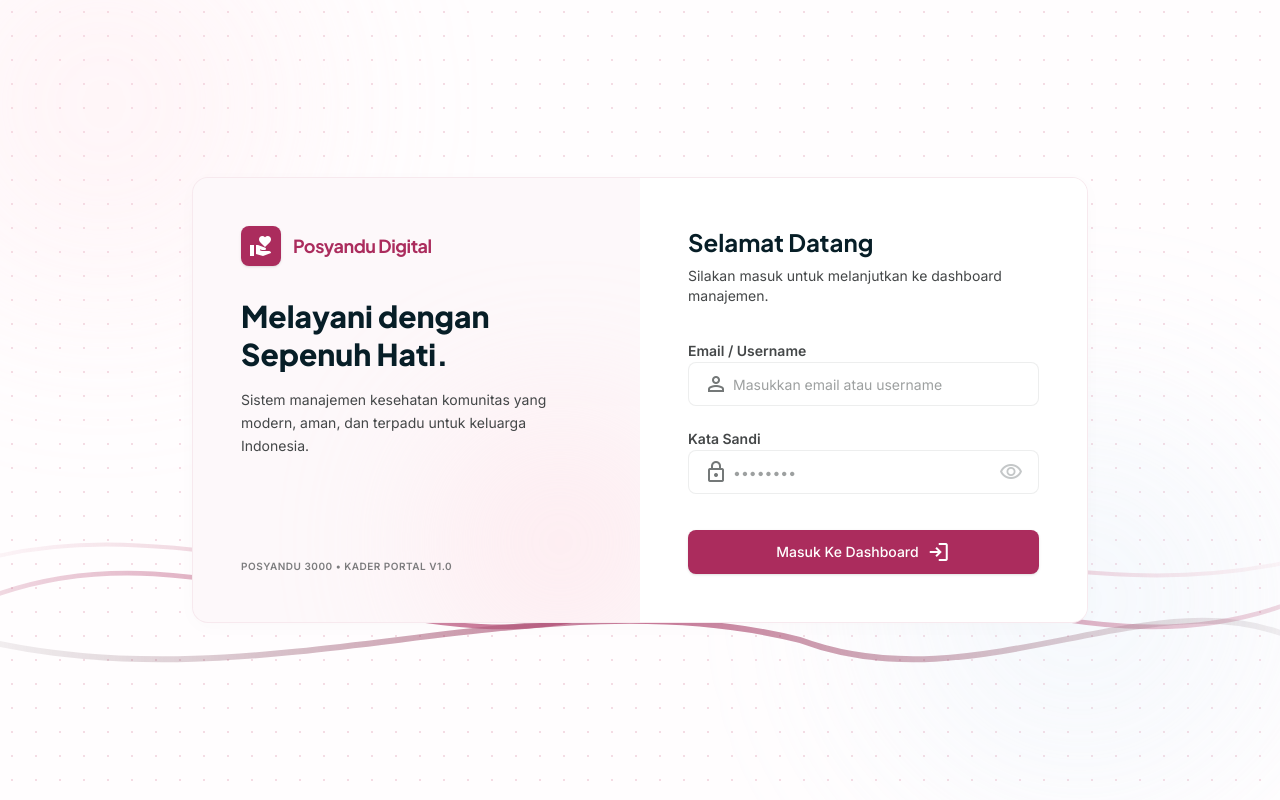
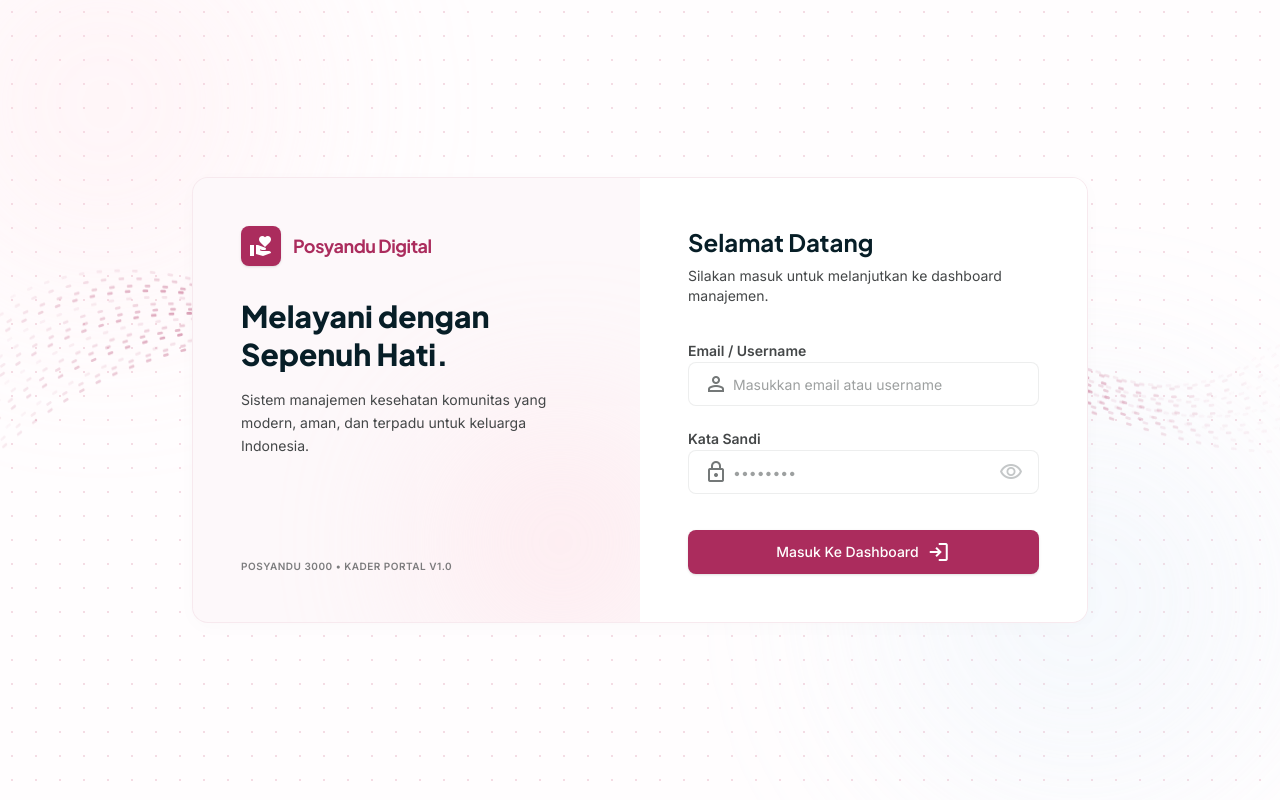
Before and after one commit to ZakaaGregeddd/posyandu3000, a Next.js app: page /login in a window 1280 px wide. Built offline with nearby package versions, Linux system fonts and the light colour scheme.

Commit message:
fix to feat?: donno why, but its cool though. Mesh flow on Login Page, or somethin' like that

```diff
--- a/app/login/page.tsx
+++ b/app/login/page.tsx
@@ -58,29 +58,42 @@ export default function LoginPage() {
 
       {/* SVG Wave Lines Background */}
       {/* SVG Wave Lines Background */}
-      <div className="absolute inset-x-0 bottom-0 pointer-events-none opacity-80 z-0 flex items-end overflow-hidden h-[50%] min-h-[300px]">
-        <svg className="w-full h-full" xmlns="http://www.w3.org/2000/svg" preserveAspectRatio="none" viewBox="0 0 1440 300">
-          <path d="M -20,150 C 240,80 480,220 720,150 C 960,80 1200,220 1460,150" fill="none" stroke="url(#wave-grad-1)" strokeWidth="3.5" className="animate-wave-morph-slow" />
-          <path d="M -20,180 C 300,230 600,130 900,180 C 1100,230 1300,130 1460,180" fill="none" stroke="url(#wave-grad-2)" strokeWidth="4.5" className="animate-wave-morph-medium" />
-          <path d="M -20,120 C 200,80 400,160 720,120 C 1000,80 1200,160 1460,120" fill="none" stroke="url(#wave-grad-3)" strokeWidth="3" className="animate-wave-morph-fast" />
-
+      {/* SVG Distorted Mesh Background */}
+      {/* SVG Distorted Mesh Background */}
+      {/* SVG Distorted Mesh Background */}
+      {/* SVG Distorted Mesh Ribbon Background */}
+      <div className="absolute inset-0 pointer-events-none opacity-85 z-0 overflow-hidden flex items-center justify-center">
+        <svg className="w-full h-[85%] min-h-[550px]" xmlns="http://www.w3.org/2000/svg" preserveAspectRatio="none" viewBox="0 0 1440 600">
           <defs>
-            <linearGradient id="wave-grad-1" x1="0%" y1="0%" x2="100%" y2="0%">
-              <stop offset="0%" stopColor="#ab2c5d" stopOpacity="0.2" />
-              <stop offset="50%" stopColor="#ab2c5d" stopOpacity="0.95" />
-              <stop offset="100%" stopColor="#ab2c5d" stopOpacity="0.2" />
-            </linearGradient>
-            <linearGradient id="wave-grad-2" x1="0%" y1="0%" x2="100%" y2="0%">
-              <stop offset="0%" stopColor="#6b5a60" stopOpacity="0.1" />
-              <stop offset="50%" stopColor="#ab2c5d" stopOpacity="0.8" />
-              <stop offset="100%" stopColor="#6b5a60" stopOpacity="0.1" />
-            </linearGradient>
-            <linearGradient id="wave-grad-3" x1="0%" y1="0%" x2="100%" y2="0%">
-              <stop offset="0%" stopColor="#f4dce4" stopOpacity="0.3" />
-              <stop offset="50%" stopColor="#ab2c5d" stopOpacity="1.0" />
-              <stop offset="100%" stopColor="#f4dce4" stopOpacity="0.3" />
+            <linearGradient id="ribbon-grad" x1="0%" y1="0%" x2="100%" y2="0%">
+              <stop offset="0%" stopColor="#ab2c5d" stopOpacity="0.05" />
+              <stop offset="25%" stopColor="#ab2c5d" stopOpacity="0.85" />
+              <stop offset="50%" stopColor="#6b5a60" stopOpacity="0.5" />
+              <stop offset="75%" stopColor="#ab2c5d" stopOpacity="0.85" />
+              <stop offset="100%" stopColor="#f4dce4" stopOpacity="0.05" />
             </linearGradient>
           </defs>
+          <g stroke="url(#ribbon-grad)" strokeWidth="2.4" fill="none">
+            {Array.from({ length: 15 }).map((_, i) => {
+              const offset = i * 10;
+              const delay = i * -0.3;
+              const opacity = 0.25 + (i % 4) * 0.2;
+              return (
+                <path
+                  key={i}
+                  d={`M -50,${250 + offset}
+                      C 250,${50 + i * 6} 550,${450 - i * 10} 800,${250 + i * 4}
+                      C 1050,${50 + i * 10} 1250,${450 - i * 6} 1490,${200 + offset}`}
+                  strokeOpacity={opacity}
+                  className="animate-ribbon-wave"
+                  style={{
+                    animationDelay: `${delay}s`,
+                    animationDuration: `${12 + (i % 3) * 3}s`
+                  }}
+                />
+              );
+            })}
+          </g>
         </svg>
       </div>
 
@@ -201,64 +214,23 @@ export default function LoginPage() {
       </main>
       {/* Direct inline style injection to bypass bundler CSS caching */}
       <style>{`
-        .animate-wave-morph-slow {
-          animation: wave-morph-slow-new 10s infinite linear !important;
+        .animate-ribbon-wave {
+          animation: ribbon-flow-new 15s infinite linear;
+          stroke-dasharray: 4 16;
+          stroke-linecap: round;
         }
-        .animate-wave-morph-medium {
-          animation: wave-morph-medium-new 8s infinite linear !important;
-        }
-        .animate-wave-morph-fast {
-          animation: wave-morph-fast-new 6s infinite linear !important;
-        }
-        @keyframes wave-morph-slow-new {
+
+        @keyframes ribbon-flow-new {
           0% {
-            d: path("M -20,150 C 200,50 400,250 720,150 C 1040,50 1240,250 1460,150") !important;
-          }
-          25% {
-            d: path("M -20,150 C 330,220 530,80 850,150 C 1170,220 1370,80 1460,150") !important;
+            stroke-dashoffset: 0;
+            transform: translateY(0) skewY(-0.5deg);
           }
           50% {
-            d: path("M -20,150 C 460,50 660,250 980,150 C 1300,50 1420,250 1460,150") !important;
-          }
-          75% {
-            d: path("M -20,150 C 330,80 530,220 850,150 C 1170,80 1370,220 1460,150") !important;
+            transform: translateY(-8px) skewY(0.5deg);
           }
           100% {
-            d: path("M -20,150 C 200,50 400,250 720,150 C 1040,50 1240,250 1460,150") !important;
-          }
-        }
-        @keyframes wave-morph-medium-new {
-          0% {
-            d: path("M -20,180 C 300,230 600,130 900,180 C 1100,230 1300,130 1460,180") !important;
-          }
-          25% {
-            d: path("M -20,180 C 450,130 750,230 1050,180 C 1250,130 1380,230 1460,180") !important;
-          }
-          50% {
-            d: path("M -20,180 C 600,230 900,130 1200,180 C 1350,230 1420,130 1460,180") !important;
-          }
-          75% {
-            d: path("M -20,180 C 450,230 750,130 1050,180 C 1250,230 1380,130 1460,180") !important;
-          }
-          100% {
-            d: path("M -20,180 C 300,230 600,130 900,180 C 1100,230 1300,130 1460,180") !important;
-          }
-        }
-        @keyframes wave-morph-fast-new {
-          0% {
-            d: path("M -20,120 C 200,80 400,160 720,120 C 1000,80 1200,160 1460,120") !important;
-          }
-          25% {
-            d: path("M -20,120 C 330,160 530,80 850,120 C 1130,160 1310,80 1460,120") !important;
-          }
-          50% {
-            d: path("M -20,120 C 460,80 660,160 980,120 C 1180,80 1340,160 1460,120") !important;
-          }
-          75% {
-            d: path("M -20,120 C 330,80 530,160 850,120 C 1130,80 1310,160 1460,120") !important;
-          }
-          100% {
-            d: path("M -20,120 C 200,80 400,160 720,120 C 1000,80 1200,160 1460,120") !important;
+            stroke-dashoffset: -200;
+            transform: translateY(0) skewY(-0.5deg);
           }
         }
       `}</style>
```
